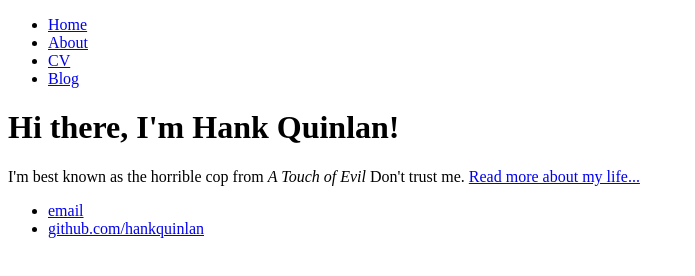
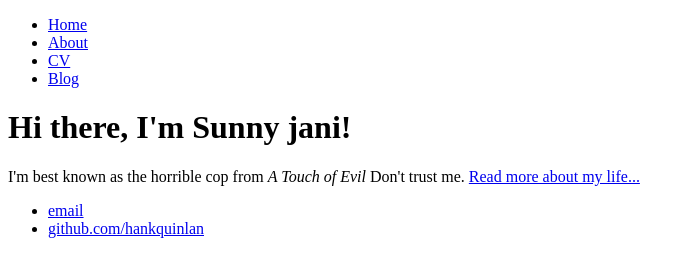
Before and after one commit to janisunny/janisunny.github.io, a plain HTML site: page index.html in a window 1280 px wide. Shown: the whole page, without its empty margins (0-695 px from the left). Drawn offline with Linux system fonts and the light colour scheme.

Commit message:
Update index.html

```diff
--- a/index.html
+++ b/index.html
@@ -1,7 +1,7 @@
 <!DOCTYPE html>
 <html>
 	<head>
-		<title>Hank Quinlan, Horrible Cop</title>
+		<title>Jani Sunny</title>
 	</head>
 	<body>
 		<nav>
@@ -14,7 +14,7 @@
 		</nav>
 		<div class="container">
     		<div class="blurb">
-        		<h1>Hi there, I'm Hank Quinlan!</h1>
+        		<h1>Hi there, I'm Sunny jani!</h1>
 				<p>I'm best known as the horrible cop from <em>A Touch of Evil</em> Don't trust me. <a href="/about">Read more about my life...</a></p>
     		</div><!-- /.blurb -->
 		</div><!-- /.container -->
```
